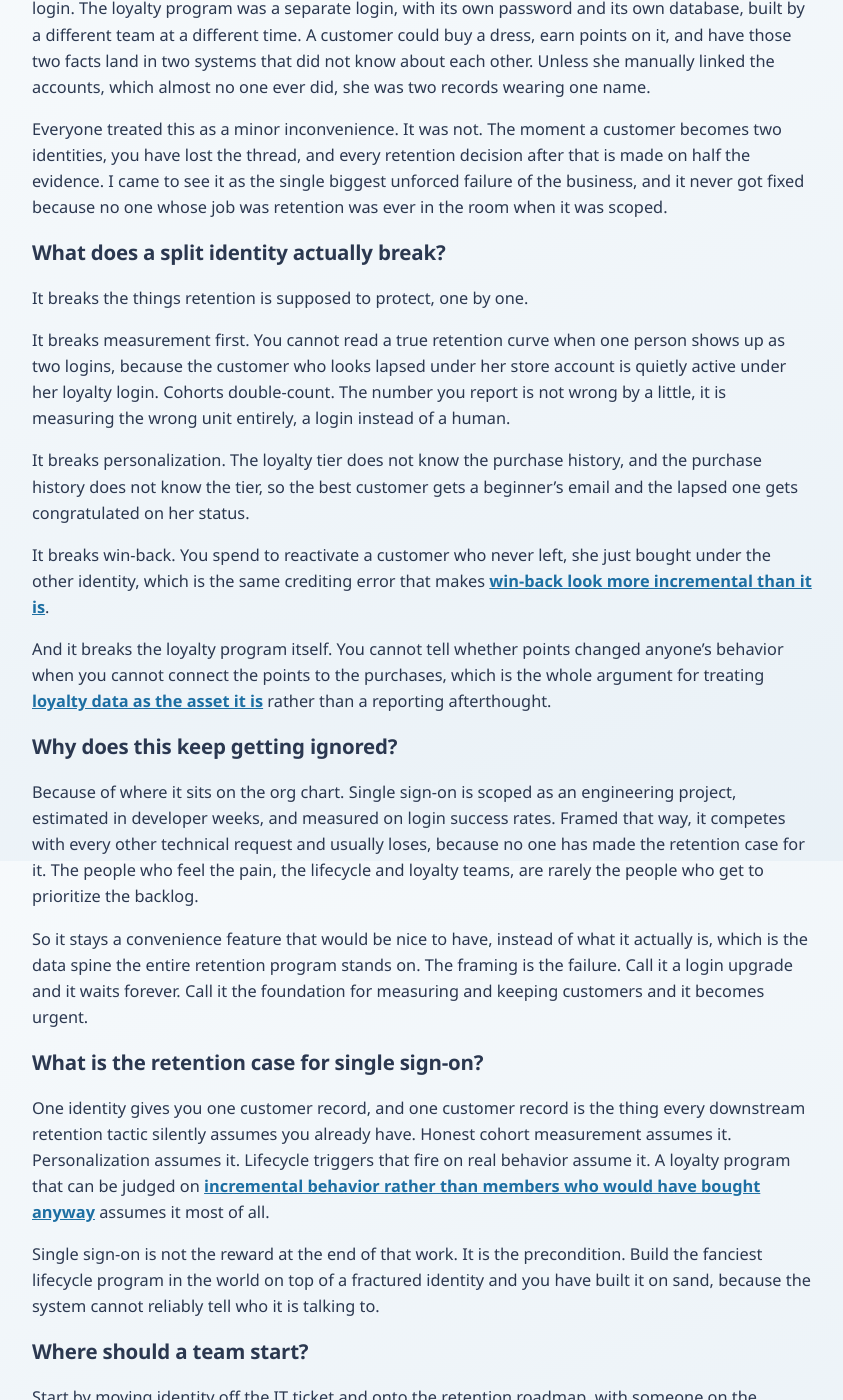
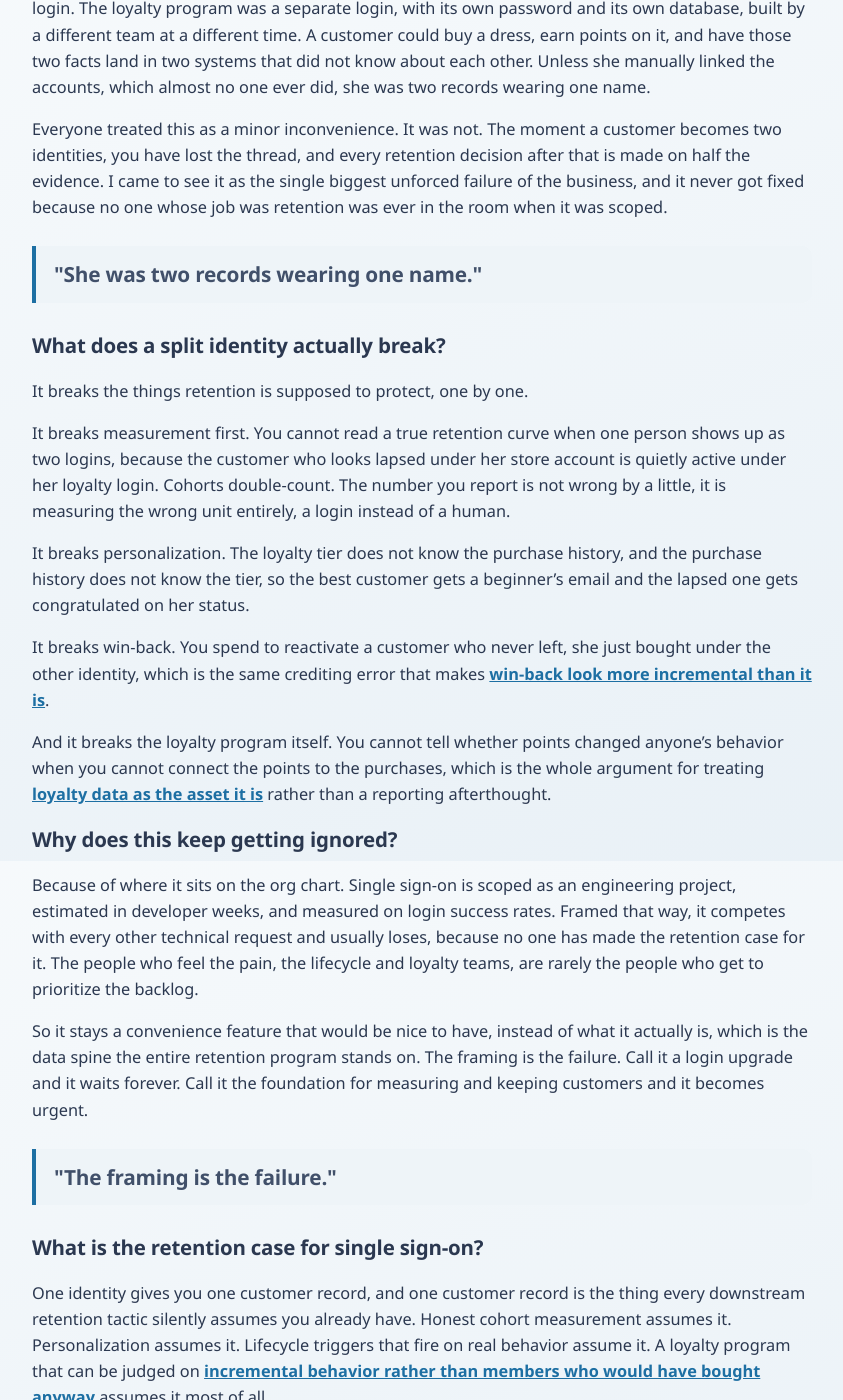
Before and after one commit to lsobrinski-marketing/lindseysobrinski.com, a Jekyll site: the page built from preview/single-sign-on-is-a-retention-strategy.md, in a window 1280 px wide and 1400 px high, scrolled down 939 px. Shown: the whole window, without its empty margins (218-1061 px from the left). Built offline with Jekyll 4.4.1, drawn with Linux system fonts in a browser that asks for light colours.

Commit message:
Caroline's guest post: apply the Eric guest-post template
Adds two pull-quotes (both verbatim from her copy) and the author-banner
include, mirrored into both the live preview and the dark _posts copy. The top
guest-author card and the single deduped bottom bio already come from the post
layout. The banner stays dormant until Caroline has an external top_article_url.

Co-Authored-By: Claude Opus 4.8 <noreply@anthropic.com>

```diff
--- a/preview/single-sign-on-is-a-retention-strategy.md
+++ b/preview/single-sign-on-is-a-retention-strategy.md
@@ -36,6 +36,8 @@ At a national retailer where I led retention, a shopper lived as two people. The
 
 Everyone treated this as a minor inconvenience. It was not. The moment a customer becomes two identities, you have lost the thread, and every retention decision after that is made on half the evidence. I came to see it as the single biggest unforced failure of the business, and it never got fixed because no one whose job was retention was ever in the room when it was scoped.
 
+<blockquote class="pullquote">"She was two records wearing one name."</blockquote>
+
 ## What does a split identity actually break?
 
 It breaks the things retention is supposed to protect, one by one.
@@ -54,6 +56,8 @@ Because of where it sits on the org chart. Single sign-on is scoped as an engine
 
 So it stays a convenience feature that would be nice to have, instead of what it actually is, which is the data spine the entire retention program stands on. The framing is the failure. Call it a login upgrade and it waits forever. Call it the foundation for measuring and keeping customers and it becomes urgent.
 
+<blockquote class="pullquote">"The framing is the failure."</blockquote>
+
 ## What is the retention case for single sign-on?
 
 One identity gives you one customer record, and one customer record is the thing every downstream retention tactic silently assumes you already have. Honest cohort measurement assumes it. Personalization assumes it. Lifecycle triggers that fire on real behavior assume it. A loyalty program that can be judged on [incremental behavior rather than members who would have bought anyway](/blog/the-second-purchase-is-the-real-conversion/) assumes it most of all.
@@ -68,6 +72,8 @@ Either way, the test is simple. Pick your best loyalty member and ask whether ev
 
 So before your next loyalty relaunch or win-back push, ask the uncomfortable question I wish we had asked sooner: is the customer you are measuring one person, or two logins you never introduced to each other?
 
+{% include author-banner.html %}
+
 ## Sources
 
 - Drawn from firsthand experience leading retention and loyalty at a national retailer.
```
Also changed, not shown: _posts/2026-12-02-single-sign-on-is-a-retention-strategy.md (+6 -0 lines).
